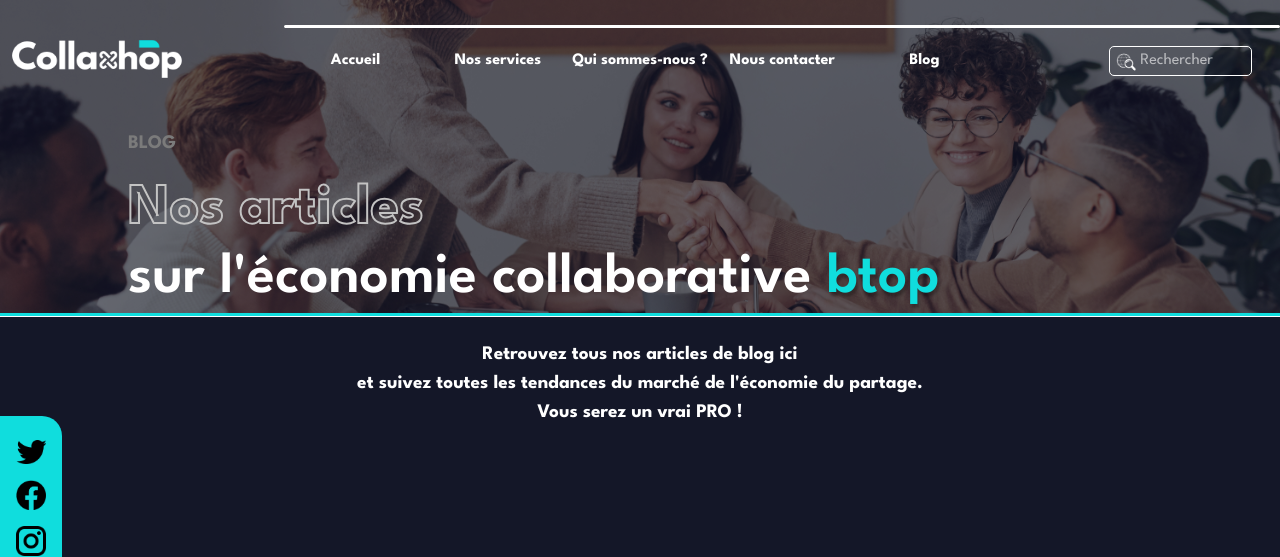
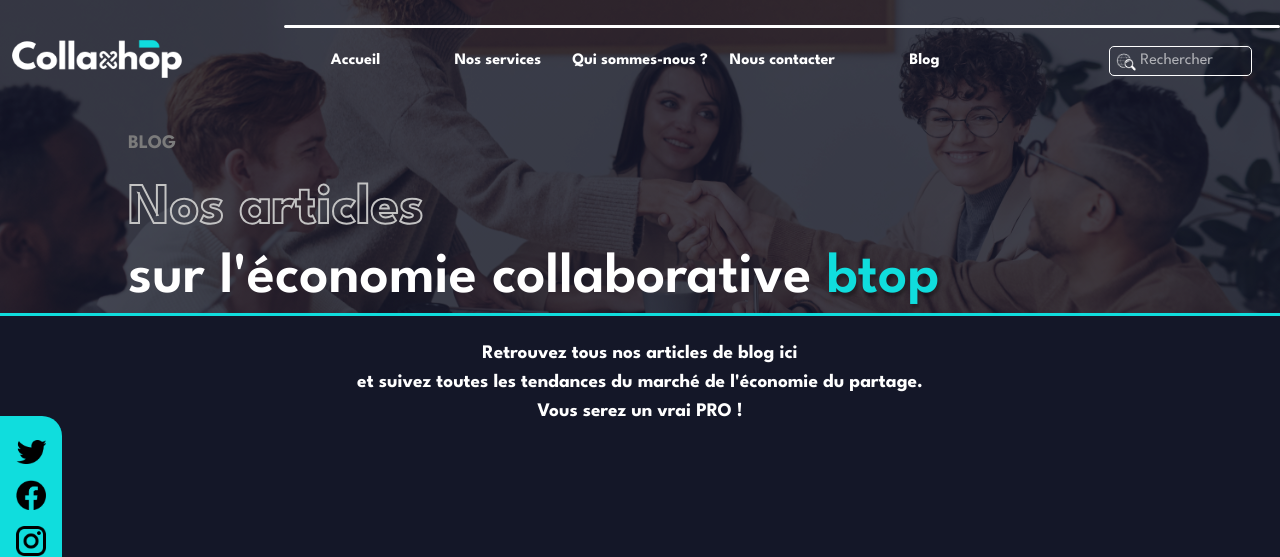
Before and after one commit to WildCodeSchool/2022-03-php-Lyon-P3-Collahop, a Symfony app: template templates/blog/index.html.twig in a window 1280 px wide. Shown: the top 557 px of the page. Run offline with Twig, Linux system fonts and the light colour scheme; the template is opened without the code that fills it, so the values that code supplies are empty; style sheets or scripts are compiled from the project's sources; some libraries are stand-ins or nearby versions.

Commit message:
update blog + change colors by variable colors on faq.scss

```diff
--- a/assets/styles/blog.scss
+++ b/assets/styles/blog.scss
@@ -18,8 +18,8 @@ body{
     padding-top: 50px;
     background-image:
         linear-gradient(
-            rgba(20, 23, 40, 0.65),
-            rgba(20, 23, 40, 0.65)),
+            rgba($color-slogan, 0.80),
+            rgba($color-slogan, 0.80)),
             url("../images/blog/pexels-fauxels-3184291.jpg");
     background-size: 100vw;
     background-position: center;
@@ -62,14 +62,9 @@ body{
     width: 100%;
 }
 
-.first_border_articles{
+.border_articles{
     height: 3px;
     background-color: $color-logo;
-}
-
-.second_border_articles{
-    height: 1px;
-    background-color: $white;
 }
 
 .second_border_articles{
--- a/assets/styles/faq.scss
+++ b/assets/styles/faq.scss
@@ -1,12 +1,12 @@
 .faq_page{
-  background-color: rgb(0, 0, 27);
+  background-color: $color-slogan;
   padding-top: 150px;
   min-height: 100vh;
   max-height: 1000vh;
 }
 
 .faq_h1{
-  color: #ffffff;
+  color: $white;
   font-size: 5em;
 }
 
@@ -42,12 +42,12 @@
 
 .frame_h2{
   width: 35vw;
-  background-color: #10dddd;
+  background-color: $color-logo;
   border-radius: 200px;
 }
 
 .faq_h2{
-  color: #ffffff;
+  color: $white;
   vertical-align: center;
   align-items: center;
   margin: 5px;
@@ -74,7 +74,7 @@
 .square{
   height: 15px;
   width: 15px;
-  background: aqua;
+  background: $color-logo;
   -ms-transform: rotate(45deg); /* Internet Explorer */
   -moz-transform: rotate(45deg); /* Firefox */
   -webkit-transform: rotate(45deg); /* Safari et Chrome */
--- a/templates/blog/index.html.twig
+++ b/templates/blog/index.html.twig
@@ -22,9 +22,7 @@
         </div>
     </div>
     <div class="lines">
-		<div class="first_border_articles"></div>
-		<div class="second_border_articles"></div>
-
+		<div class="border_articles"></div>
 	</div>
 	<div class="articles">
 		<div class="acrticles_text text-center fw-bold">
```
